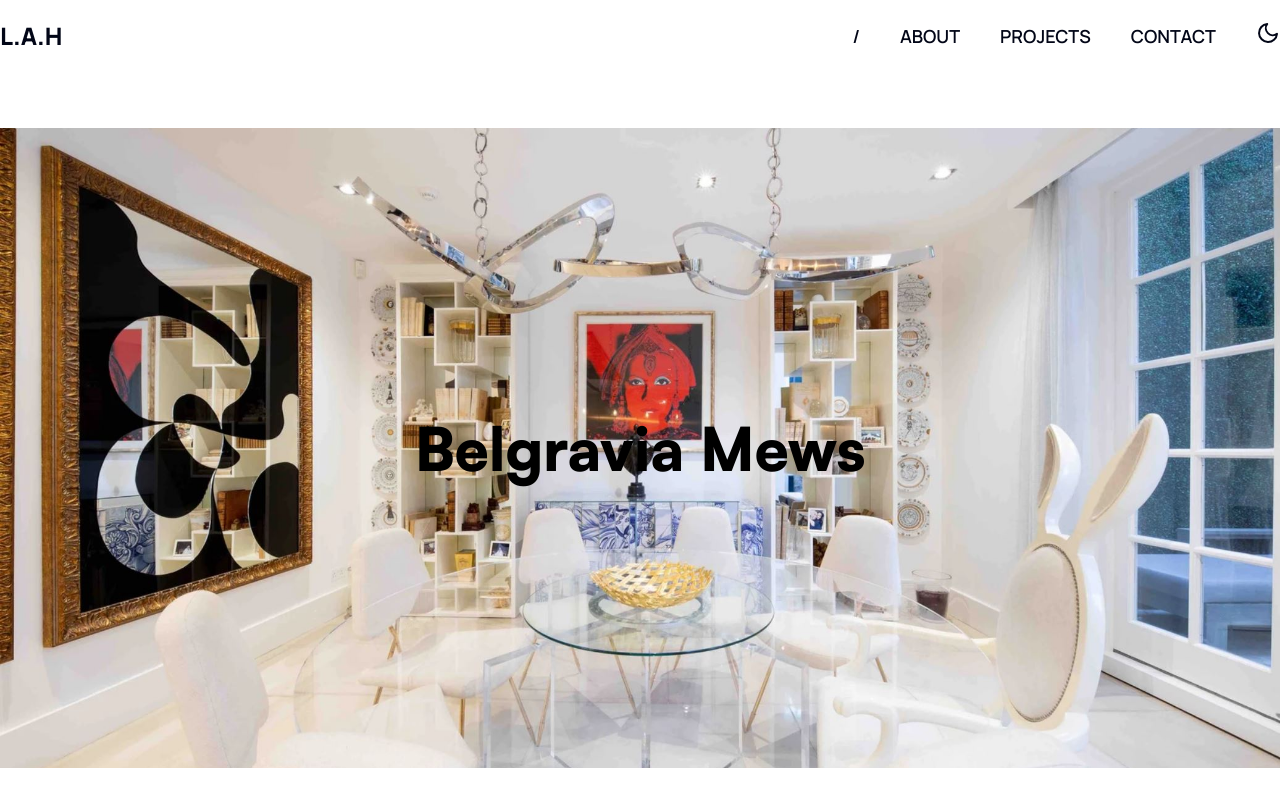
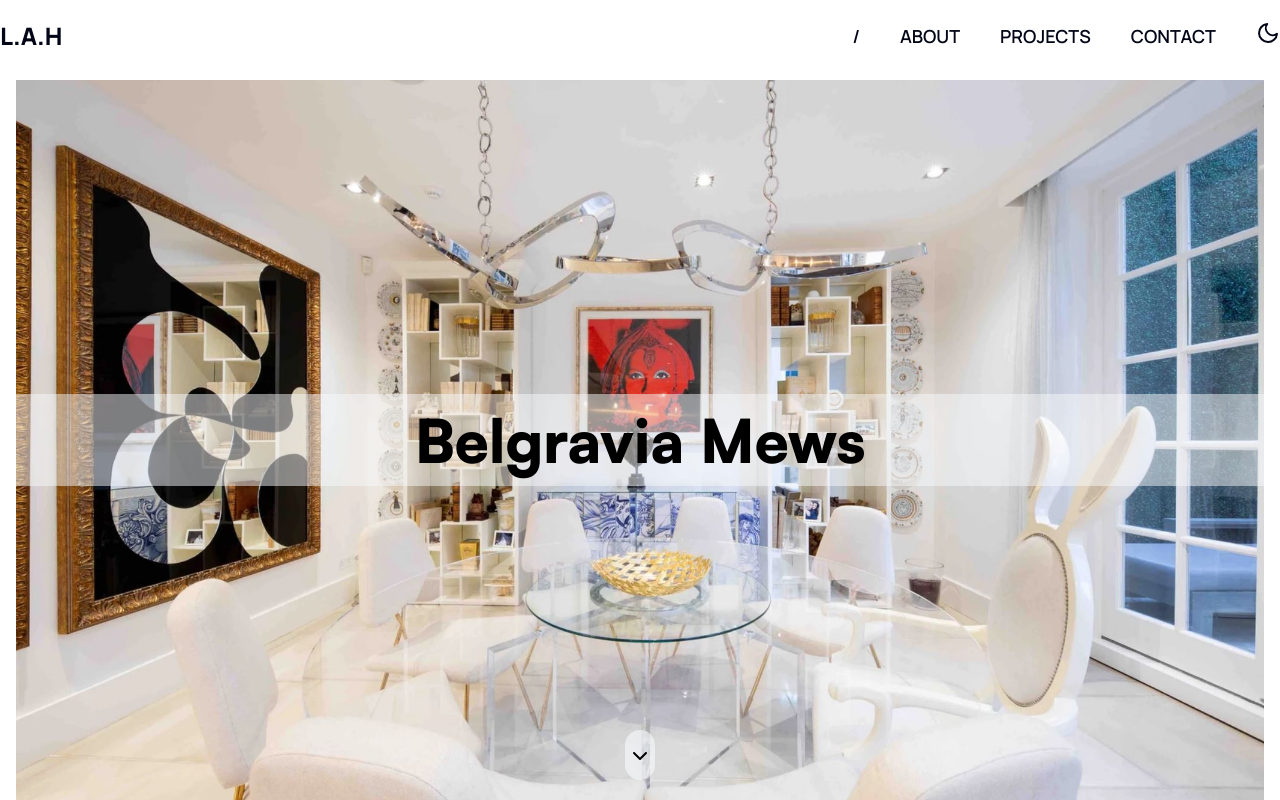
Before and after one commit to saadkhaan/lah, a Next.js app: page /projects/belgravia-mews in a window 1280 px wide. Shown: the top 800 px of the page. Built offline with nearby package versions, Linux system fonts and the light colour scheme.

Commit message:
project details page updates

```diff
--- a/app/globals.css
+++ b/app/globals.css
@@ -17,7 +17,12 @@
     text-shadow: 2px 2px 5px rgba(51, 65, 85, 0.8);
     /* color: rgb(51, 65, 85); */
 }
+
+
 @layer components {
+    body {
+        @apply dark:bg-slate-50
+    }
     h1, h2, h3 {
         @apply font-heading dark:text-slate-500
     }
@@ -34,3 +39,51 @@
         @apply uppercase text-lg text-slate-800 font-semibold md:text-slate-950 hover:text-slate-500 dark:text-slate-800 dark:hover:text-slate-500
     }
 }
+
+.arrow {
+    position: absolute;
+    bottom: 20px;
+    left: 50%;
+    transform: translateX(-50%);
+    z-index: 9999;
+}
+
+.arrow a {
+    display: flex;
+    align-items: center;
+    justify-content: center;
+    width: 30px;
+    height: 50px;
+    border-radius: 30px;
+    animation: bounce 2s infinite;
+}
+
+/* .arrow span {
+    display: block;
+    width: 30px;
+    height: 30px;
+    border-bottom: 2px solid white;
+    border-right: 2px solid white;
+    transform: rotate(45deg);
+    margin: -10px;
+    animation: bounce 2s infinite;
+} */
+
+@keyframes bounce {
+
+    0%,
+    20%,
+    50%,
+    80%,
+    100% {
+        transform: translateY(0);
+    }
+
+    40% {
+        transform: translateY(-20px);
+    }
+
+    60% {
+        transform: translateY(-10px);
+    }
+}
--- a/app/layout.js
+++ b/app/layout.js
@@ -34,7 +34,7 @@ export async function metadata({ params, searchParams }, parent) {
 
 export default function RootLayout({ children }) {
 	return (
-		<html lang="en" suppressHydrationWarning>
+		<html lang="en" suppressHydrationWarning className="scroll-smooth">
 			<body
 				className={`${satoshi.variable} ${manrope.variable} overflow-x-hidden font-body`}
 			>
--- a/app/projects/belgravia-mews/page.js
+++ b/app/projects/belgravia-mews/page.js
@@ -2,13 +2,24 @@ import Image from "next/image";
 import Link from "next/link";
 import React from "react";
 import { FaChevronRight } from "react-icons/fa6";
+import { FaChevronDown } from "react-icons/fa6";
 
 export default function page() {
 	return (
-		<div className="py-32">
-			<div className="relative h-[80svh]">
+		<div className="px-4 py-20">
+			<div className="relative h-52 md:h-[90svh] hidden sm:block">
 				<div className="relative z-10 h-full flex items-center justify-center">
-					<h1>Belgravia Mews</h1>
+					<h1 className="bg-slate-50/50 w-full text-center py-4">
+						Belgravia Mews
+					</h1>
+					<div class="arrow bounce">
+						<a
+							href="#project-details"
+							className="bg-slate-50/60 hover:bg-slate-50 transition-all duration-300"
+						>
+							<FaChevronDown />
+						</a>
+					</div>
 				</div>
 				<Image
 					src="/projects/BelgraviaMewsLondon/Mews2.JPG"
@@ -17,8 +28,9 @@ export default function page() {
 					className="object-cover"
 				/>
 			</div>
-			<div className="container">
-				<div className="grid grid-cols-2 mt-8 gap-8">
+			<div className="container" id="project-details">
+				<div className="grid md:grid-cols-2 mt-8 gap-8">
+					<h1 className="sm:hidden">Belgravia Mews</h1>
 					<div className="project-image-container">
 						<Image
 							src="/projects/BelgraviaMewsLondon/Mews2.JPG"
@@ -75,8 +87,8 @@ export default function page() {
 					</div>
 				</div>
 
-				<div className="next-project mt-20">
-					<h3 className="text-3xl text-slate-400 hover:text-slate-950 font-bold flex justify-end">
+				<div className="next-project my-20">
+					<h3 className="md:text-3xl text-slate-400 hover:text-slate-950 font-bold flex justify-end">
 						<Link
 							href="/"
 							className="inline-flex items-center group transition-all transform mr-2"
--- a/app/projects/page.js
+++ b/app/projects/page.js
@@ -9,7 +9,7 @@ export default function Page() {
 			<div className="container">
 				{/* <h1 className="text-4xl">Projects</h1> */}
 				<div className="grid grid-cols-3 gap-6 mt-4 projects-grid">
-					{/* <Link href="./projects/belgravia-mews">
+					<Link href="./projects/belgravia-mews">
 						<div className="col-1">
 							<div className="h-72 image-container relative mb-2">
 								<Image
@@ -21,7 +21,7 @@ export default function Page() {
 							</div>
 							<h2 className="text-lg">Belgravia Mews, London</h2>
 						</div>
-					</Link> */}
+					</Link>
 					<Link href="/">
 						<div className="col-1">
 							<div className="h-72 image-container relative mb-2">
--- a/components/Navbar.js
+++ b/components/Navbar.js
@@ -25,7 +25,7 @@ export default function Navbar() {
 							{navbar ? (
 								<svg
 									xmlns="http://www.w3.org/2000/svg"
-									className="h-6 w-6 text-slate-800 dark:text-slate-300"
+									className="h-6 w-6 text-slate-800 dark:text-slate-800"
 									viewBox="0 0 20 20"
 									fill="currentColor"
 								>
@@ -38,7 +38,7 @@ export default function Navbar() {
 							) : (
 								<svg
 									xmlns="http://www.w3.org/2000/svg"
-									className="h-6 w-6 text-slate-800 dark:text-slate-300"
+									className="h-6 w-6 text-slate-800 dark:text-slate-800"
 									fill="none"
 									viewBox="0 0 24 24"
 									stroke="currentColor"
```
